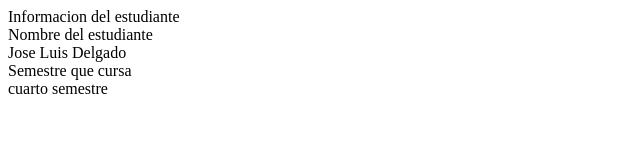
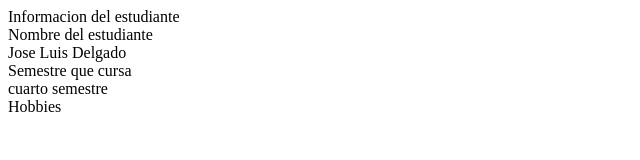
Before and after one commit to joseluisdlgd/TRABAJO-PRACTICAS, a plain HTML site: page index.html in a window 1280 px wide. Shown: the full height of the page, 0-640 px from the left. Drawn offline with Linux system fonts and the light colour scheme.

Commit message:
sixth commit

```diff
--- a/index.html
+++ b/index.html
@@ -11,5 +11,6 @@
     <div>Jose Luis Delgado</div>
     <div>Semestre que cursa</div>
     <div>cuarto semestre</div>
+    <div>Hobbies</div>
 </body>
 </html>
```
